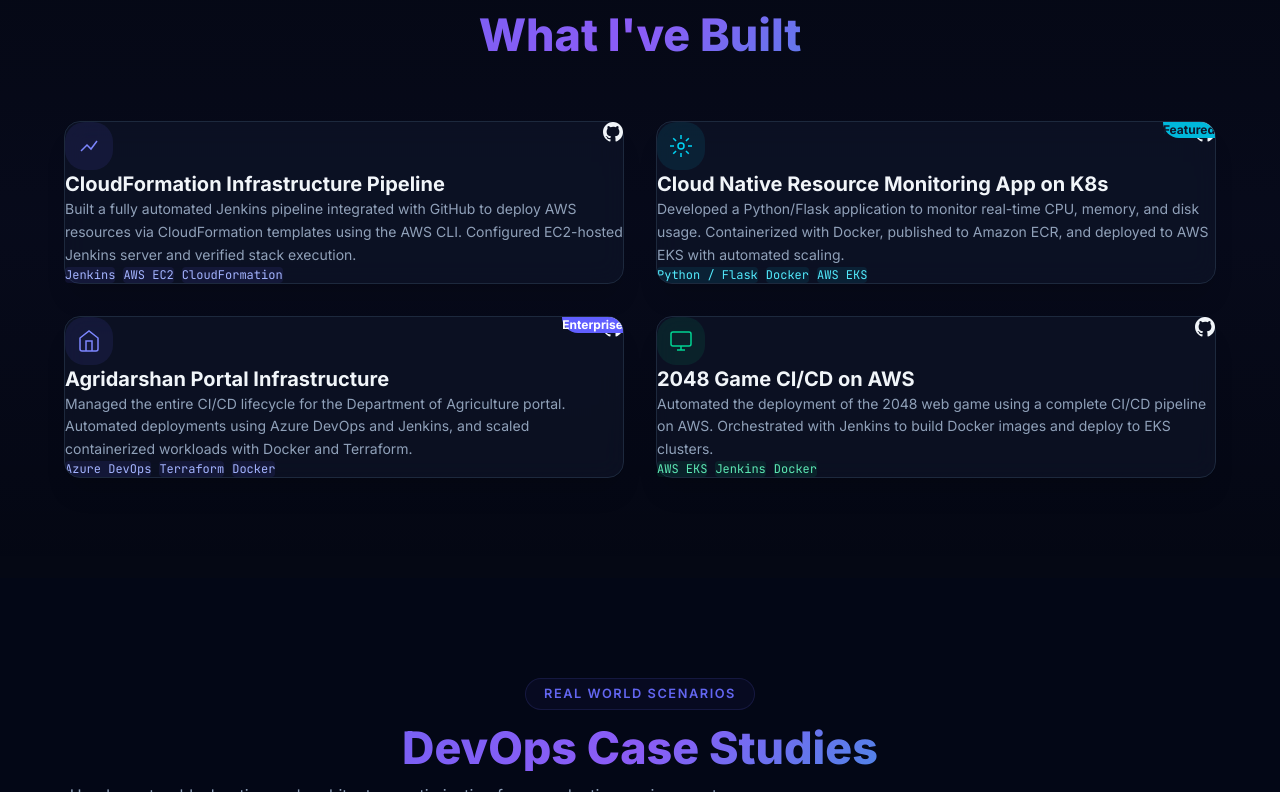
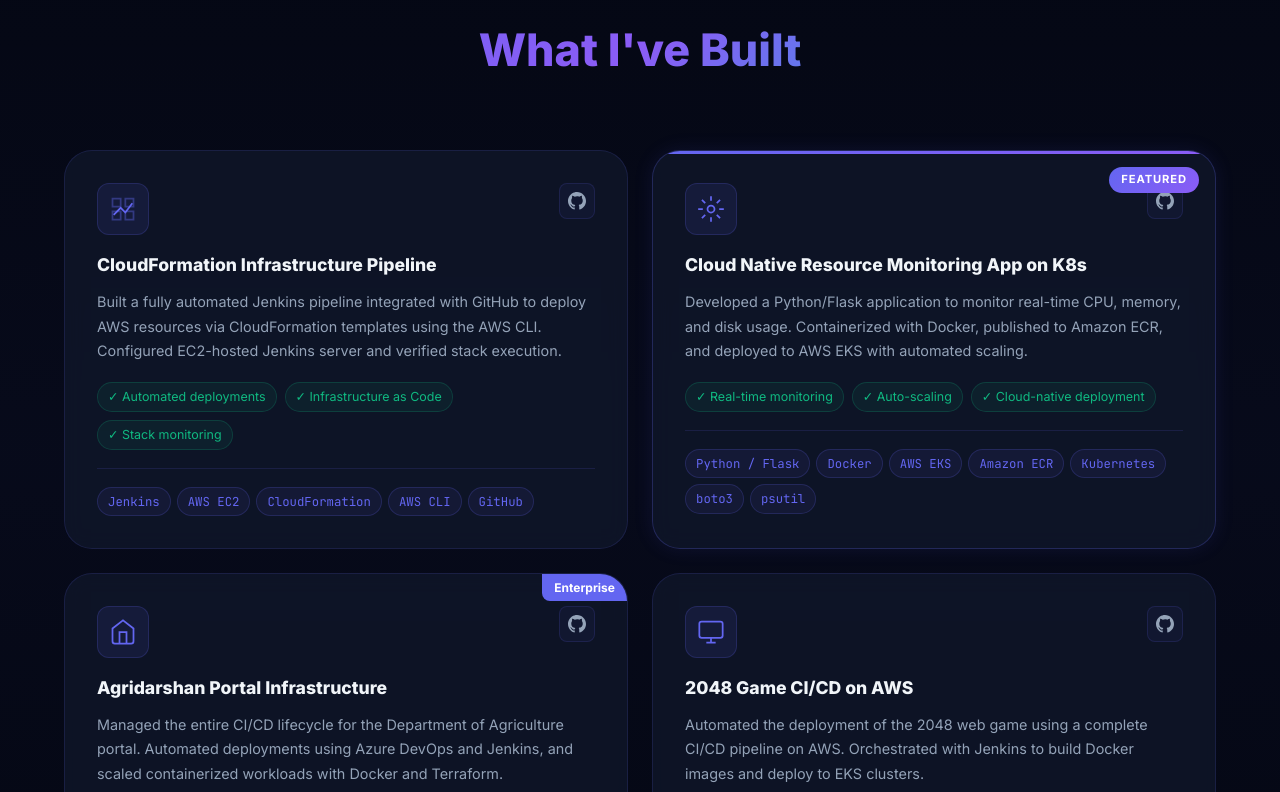
Before and after one commit to mohdumair8896/Portfolio, a Next.js app: page / in a window 1280 px wide. Shown: the part 3528-4320 px from the top of the page. Built offline with nearby package versions, Linux system fonts and the light colour scheme.

Commit message:
Restore legacy layout for Projects section

```diff
--- a/src/components/Projects.tsx
+++ b/src/components/Projects.tsx
@@ -1,95 +1,88 @@
 export default function Projects() {
+  const projects = [
+    {
+      title: "CloudFormation Infrastructure Pipeline",
+      desc: "Built a fully automated Jenkins pipeline integrated with GitHub to deploy AWS resources via CloudFormation templates using the AWS CLI. Configured EC2-hosted Jenkins server and verified stack execution.",
+      highlights: ["✓ Automated deployments", "✓ Infrastructure as Code", "✓ Stack monitoring"],
+      tech: ["Jenkins", "AWS EC2", "CloudFormation", "AWS CLI", "GitHub"],
+      link: "https://github.com/mohdumair8896",
+      icon: <svg width="28" height="28" fill="none" stroke="currentColor" strokeWidth="1.5" viewBox="0 0 24 24"><path d="M4 17l6-6 4 4 6-8"/><path d="M3 3h7v7H3zM14 3h7v7h-7zM14 14h7v7h-7zM3 14h7v7H3z" opacity="0.4"/></svg>,
+      featured: false,
+      enterprise: false
+    },
+    {
+      title: "Cloud Native Resource Monitoring App on K8s",
+      desc: "Developed a Python/Flask application to monitor real-time CPU, memory, and disk usage. Containerized with Docker, published to Amazon ECR, and deployed to AWS EKS with automated scaling.",
+      highlights: ["✓ Real-time monitoring", "✓ Auto-scaling", "✓ Cloud-native deployment"],
+      tech: ["Python / Flask", "Docker", "AWS EKS", "Amazon ECR", "Kubernetes", "boto3", "psutil"],
+      link: "https://github.com/mohdumair8896",
+      icon: <svg width="28" height="28" fill="none" stroke="currentColor" strokeWidth="1.5" viewBox="0 0 24 24"><circle cx="12" cy="12" r="3"/><path d="M12 1v4M12 19v4M4.22 4.22l2.83 2.83M16.95 16.95l2.83 2.83M1 12h4M19 12h4M4.22 19.78l2.83-2.83M16.95 7.05l2.83-2.83"/></svg>,
+      featured: true,
+      enterprise: false
+    },
+    {
+      title: "Agridarshan Portal Infrastructure",
+      desc: "Managed the entire CI/CD lifecycle for the Department of Agriculture portal. Automated deployments using Azure DevOps and Jenkins, and scaled containerized workloads with Docker and Terraform.",
+      highlights: ["✓ Enterprise CI/CD", "✓ Multi-cloud", "✓ Zero-downtime deployments"],
+      tech: ["Azure DevOps", "Terraform", "Docker", "Jenkins", "Ansible"],
+      link: "https://github.com/mohdumair8896/agri-portal",
+      icon: <svg width="28" height="28" fill="none" stroke="currentColor" strokeWidth="1.5" viewBox="0 0 24 24"><path d="M3 9l9-7 9 7v11a2 2 0 0 1-2 2H5a2 2 0 0 1-2-2z"></path><polyline points="9 22 9 12 15 12 15 22"></polyline></svg>,
+      featured: false,
+      enterprise: true
+    },
+    {
+      title: "2048 Game CI/CD on AWS",
+      desc: "Automated the deployment of the 2048 web game using a complete CI/CD pipeline on AWS. Orchestrated with Jenkins to build Docker images and deploy to EKS clusters.",
+      highlights: ["✓ EKS Deployment", "✓ Container Orchestration", "✓ Automated Pipelines"],
+      tech: ["AWS EKS", "Jenkins", "Docker", "GitHub"],
+      link: "https://github.com/mohdumair8896/2048-Game-CICD-AWS",
+      icon: <svg width="28" height="28" fill="none" stroke="currentColor" strokeWidth="1.5" viewBox="0 0 24 24"><rect x="2" y="3" width="20" height="14" rx="2" ry="2"></rect><line x1="8" y1="21" x2="16" y2="21"></line><line x1="12" y1="17" x2="12" y2="21"></line></svg>,
+      featured: false,
+      enterprise: false
+    }
+  ];
+
   return (
-    <section id="projects" className="section projects-section relative z-10 py-20 bg-slate-950/30">
-      <div className="container mx-auto px-6 max-w-6xl">
-        <div className="section-header text-center mb-16">
-          <span className="section-tag inline-block bg-indigo-500/10 border border-indigo-500/20 text-indigo-400 text-sm font-semibold tracking-wider uppercase px-4 py-1.5 rounded-full mb-4">Projects</span>
-          <h2 className="section-title text-3xl md:text-5xl font-extrabold bg-clip-text text-transparent bg-gradient-to-r from-indigo-400 to-cyan-400">What I&apos;ve Built</h2>
+    <section id="projects" className="section projects-section">
+      <div className="container">
+        <div className="section-header">
+          <span className="section-tag">Projects</span>
+          <h2 className="section-title">What I&apos;ve Built</h2>
         </div>
-        <div className="grid grid-cols-1 md:grid-cols-2 gap-8">
+        <div className="projects-grid">
+          {projects.map((project, idx) => (
+            <div key={idx} className={`project-card ${project.featured ? 'featured' : ''} ${project.enterprise ? 'enterprise' : ''}`}>
+              {project.featured && <div className="project-featured-badge">Featured</div>}
+              {project.enterprise && <div className="project-enterprise-badge" style={{position: 'absolute', top: 0, right: 0, background: '#6366f1', color: 'white', fontSize: '0.75rem', fontWeight: 'bold', padding: '4px 12px', borderBottomLeftRadius: '8px'}}>Enterprise</div>}
 
-          <div className="bg-slate-900/60 border border-slate-800 rounded-2xl p-6 backdrop-blur-md hover:border-indigo-500/50 transition-all group shadow-xl">
-            <div className="flex justify-between items-start mb-6">
-              <div className="w-12 h-12 rounded-lg bg-indigo-500/10 text-indigo-400 flex items-center justify-center">
-                <svg width="24" height="24" fill="none" stroke="currentColor" strokeWidth="1.5" viewBox="0 0 24 24"><path d="M4 17l6-6 4 4 6-8"/></svg>
+              <div className="project-header">
+                <div className="project-icon">
+                  {project.icon}
+                </div>
+                <div className="project-links">
+                  <a href={project.link} target="_blank" rel="noopener noreferrer" className="project-link" aria-label="GitHub">
+                    <svg width="18" height="18" fill="currentColor" viewBox="0 0 24 24"><path d="M12 0C5.374 0 0 5.373 0 12c0 5.302 3.438 9.8 8.207 11.387.599.111.793-.261.793-.577v-2.234c-3.338.726-4.033-1.416-4.033-1.416-.546-1.387-1.333-1.756-1.333-1.756-1.089-.745.083-.729.083-.729 1.205.084 1.839 1.237 1.839 1.237 1.07 1.834 2.807 1.304 3.492.997.107-.775.418-1.305.762-1.604-2.665-.305-5.467-1.334-5.467-5.931 0-1.311.469-2.381 1.236-3.221-.124-.303-.535-1.524.117-3.176 0 0 1.008-.322 3.301 1.23A11.509 11.509 0 0112 5.803c1.02.005 2.047.138 3.006.404 2.291-1.552 3.297-1.23 3.297-1.23.653 1.653.242 2.874.118 3.176.77.84 1.235 1.911 1.235 3.221 0 4.609-2.807 5.624-5.479 5.921.43.372.823 1.102.823 2.222v3.293c0 .319.192.694.801.576C20.566 21.797 24 17.3 24 12c0-6.627-5.373-12-12-12z"/></svg>
+                  </a>
+                </div>
               </div>
-              <a href="https://github.com/mohdumair8896" target="_blank" rel="noopener noreferrer" className="text-slate-400 hover:text-white transition-colors">
-                <svg width="20" height="20" fill="currentColor" viewBox="0 0 24 24"><path d="M12 0C5.374 0 0 5.373 0 12c0 5.302 3.438 9.8 8.207 11.387.599.111.793-.261.793-.577v-2.234c-3.338.726-4.033-1.416-4.033-1.416-.546-1.387-1.333-1.756-1.333-1.756-1.089-.745.083-.729.083-.729 1.205.084 1.839 1.237 1.839 1.237 1.07 1.834 2.807 1.304 3.492.997.107-.775.418-1.305.762-1.604-2.665-.305-5.467-1.334-5.467-5.931 0-1.311.469-2.381 1.236-3.221-.124-.303-.535-1.524.117-3.176 0 0 1.008-.322 3.301 1.23A11.509 11.509 0 0112 5.803c1.02.005 2.047.138 3.006.404 2.291-1.552 3.297-1.23 3.297-1.23.653 1.653.242 2.874.118 3.176.77.84 1.235 1.911 1.235 3.221 0 4.609-2.807 5.624-5.479 5.921.43.372.823 1.102.823 2.222v3.293c0 .319.192.694.801.576C20.566 21.797 24 17.3 24 12c0-6.627-5.373-12-12-12z"/></svg>
-              </a>
+              <h3 className="project-title">{project.title}</h3>
+              <p className="project-desc">{project.desc}</p>
+
+              {project.highlights && project.highlights.length > 0 && (
+                <div className="project-highlights">
+                  {project.highlights.map((highlight, hIdx) => (
+                    <span key={hIdx} className="highlight-tag">{highlight}</span>
+                  ))}
+                </div>
+              )}
+
+              <div className="project-tech">
+                {project.tech.map(t => (
+                  <span key={t}>{t}</span>
+                ))}
+              </div>
             </div>
-            <h3 className="text-xl font-bold text-slate-100 mb-3 group-hover:text-indigo-400 transition-colors">CloudFormation Infrastructure Pipeline</h3>
-            <p className="text-slate-400 mb-6 text-sm leading-relaxed">
-              Built a fully automated Jenkins pipeline integrated with GitHub to deploy AWS resources via CloudFormation templates using the AWS CLI. Configured EC2-hosted Jenkins server and verified stack execution.
-            </p>
-            <div className="flex flex-wrap gap-2">
-              <span className="text-xs font-mono text-indigo-300 bg-indigo-500/10 px-2 py-1 rounded">Jenkins</span>
-              <span className="text-xs font-mono text-indigo-300 bg-indigo-500/10 px-2 py-1 rounded">AWS EC2</span>
-              <span className="text-xs font-mono text-indigo-300 bg-indigo-500/10 px-2 py-1 rounded">CloudFormation</span>
-            </div>
-          </div>
-
-          <div className="bg-slate-900/60 border border-slate-800 rounded-2xl p-6 backdrop-blur-md hover:border-cyan-500/50 transition-all group shadow-xl relative overflow-hidden">
-            <div className="absolute top-0 right-0 bg-cyan-500 text-slate-900 text-xs font-bold px-3 py-1 rounded-bl-lg">Featured</div>
-            <div className="flex justify-between items-start mb-6">
-              <div className="w-12 h-12 rounded-lg bg-cyan-500/10 text-cyan-400 flex items-center justify-center">
-                <svg width="24" height="24" fill="none" stroke="currentColor" strokeWidth="1.5" viewBox="0 0 24 24"><circle cx="12" cy="12" r="3"/><path d="M12 1v4M12 19v4M4.22 4.22l2.83 2.83M16.95 16.95l2.83 2.83M1 12h4M19 12h4M4.22 19.78l2.83-2.83M16.95 7.05l2.83-2.83"/></svg>
-              </div>
-              <a href="https://github.com/mohdumair8896" target="_blank" rel="noopener noreferrer" className="text-slate-400 hover:text-white transition-colors mr-16">
-                <svg width="20" height="20" fill="currentColor" viewBox="0 0 24 24"><path d="M12 0C5.374 0 0 5.373 0 12c0 5.302 3.438 9.8 8.207 11.387.599.111.793-.261.793-.577v-2.234c-3.338.726-4.033-1.416-4.033-1.416-.546-1.387-1.333-1.756-1.333-1.756-1.089-.745.083-.729.083-.729 1.205.084 1.839 1.237 1.839 1.237 1.07 1.834 2.807 1.304 3.492.997.107-.775.418-1.305.762-1.604-2.665-.305-5.467-1.334-5.467-5.931 0-1.311.469-2.381 1.236-3.221-.124-.303-.535-1.524.117-3.176 0 0 1.008-.322 3.301 1.23A11.509 11.509 0 0112 5.803c1.02.005 2.047.138 3.006.404 2.291-1.552 3.297-1.23 3.297-1.23.653 1.653.242 2.874.118 3.176.77.84 1.235 1.911 1.235 3.221 0 4.609-2.807 5.624-5.479 5.921.43.372.823 1.102.823 2.222v3.293c0 .319.192.694.801.576C20.566 21.797 24 17.3 24 12c0-6.627-5.373-12-12-12z"/></svg>
-              </a>
-            </div>
-            <h3 className="text-xl font-bold text-slate-100 mb-3 group-hover:text-cyan-400 transition-colors">Cloud Native Resource Monitoring App on K8s</h3>
-            <p className="text-slate-400 mb-6 text-sm leading-relaxed">
-              Developed a Python/Flask application to monitor real-time CPU, memory, and disk usage. Containerized with Docker, published to Amazon ECR, and deployed to AWS EKS with automated scaling.
-            </p>
-            <div className="flex flex-wrap gap-2">
-              <span className="text-xs font-mono text-cyan-300 bg-cyan-500/10 px-2 py-1 rounded">Python / Flask</span>
-              <span className="text-xs font-mono text-cyan-300 bg-cyan-500/10 px-2 py-1 rounded">Docker</span>
-              <span className="text-xs font-mono text-cyan-300 bg-cyan-500/10 px-2 py-1 rounded">AWS EKS</span>
-            </div>
-          </div>
-
-          <div className="bg-slate-900/60 border border-slate-800 rounded-2xl p-6 backdrop-blur-md hover:border-indigo-500/50 transition-all group shadow-xl relative overflow-hidden">
-            <div className="absolute top-0 right-0 bg-indigo-500 text-white text-xs font-bold px-3 py-1 rounded-bl-lg">Enterprise</div>
-            <div className="flex justify-between items-start mb-6">
-              <div className="w-12 h-12 rounded-lg bg-indigo-500/10 text-indigo-400 flex items-center justify-center">
-                <svg width="24" height="24" fill="none" stroke="currentColor" strokeWidth="1.5" viewBox="0 0 24 24"><path d="M3 9l9-7 9 7v11a2 2 0 0 1-2 2H5a2 2 0 0 1-2-2z"></path><polyline points="9 22 9 12 15 12 15 22"></polyline></svg>
-              </div>
-              <a href="https://github.com/mohdumair8896/agri-portal" target="_blank" rel="noopener noreferrer" className="text-slate-400 hover:text-white transition-colors mr-16">
-                <svg width="20" height="20" fill="currentColor" viewBox="0 0 24 24"><path d="M12 0C5.374 0 0 5.373 0 12c0 5.302 3.438 9.8 8.207 11.387.599.111.793-.261.793-.577v-2.234c-3.338.726-4.033-1.416-4.033-1.416-.546-1.387-1.333-1.756-1.333-1.756-1.089-.745.083-.729.083-.729 1.205.084 1.839 1.237 1.839 1.237 1.07 1.834 2.807 1.304 3.492.997.107-.775.418-1.305.762-1.604-2.665-.305-5.467-1.334-5.467-5.931 0-1.311.469-2.381 1.236-3.221-.124-.303-.535-1.524.117-3.176 0 0 1.008-.322 3.301 1.23A11.509 11.509 0 0112 5.803c1.02.005 2.047.138 3.006.404 2.291-1.552 3.297-1.23 3.297-1.23.653 1.653.242 2.874.118 3.176.77.84 1.235 1.911 1.235 3.221 0 4.609-2.807 5.624-5.479 5.921.43.372.823 1.102.823 2.222v3.293c0 .319.192.694.801.576C20.566 21.797 24 17.3 24 12c0-6.627-5.373-12-12-12z"/></svg>
-              </a>
-            </div>
-            <h3 className="text-xl font-bold text-slate-100 mb-3 group-hover:text-indigo-400 transition-colors">Agridarshan Portal Infrastructure</h3>
-            <p className="text-slate-400 mb-6 text-sm leading-relaxed">
-              Managed the entire CI/CD lifecycle for the Department of Agriculture portal. Automated deployments using Azure DevOps and Jenkins, and scaled containerized workloads with Docker and Terraform.
-            </p>
-            <div className="flex flex-wrap gap-2">
-              <span className="text-xs font-mono text-indigo-300 bg-indigo-500/10 px-2 py-1 rounded">Azure DevOps</span>
-              <span className="text-xs font-mono text-indigo-300 bg-indigo-500/10 px-2 py-1 rounded">Terraform</span>
-              <span className="text-xs font-mono text-indigo-300 bg-indigo-500/10 px-2 py-1 rounded">Docker</span>
-            </div>
-          </div>
-
-          <div className="bg-slate-900/60 border border-slate-800 rounded-2xl p-6 backdrop-blur-md hover:border-emerald-500/50 transition-all group shadow-xl">
-            <div className="flex justify-between items-start mb-6">
-              <div className="w-12 h-12 rounded-lg bg-emerald-500/10 text-emerald-400 flex items-center justify-center">
-                <svg width="24" height="24" fill="none" stroke="currentColor" strokeWidth="1.5" viewBox="0 0 24 24"><rect x="2" y="3" width="20" height="14" rx="2" ry="2"></rect><line x1="8" y1="21" x2="16" y2="21"></line><line x1="12" y1="17" x2="12" y2="21"></line></svg>
-              </div>
-              <a href="https://github.com/mohdumair8896/2048-Game-CICD-AWS" target="_blank" rel="noopener noreferrer" className="text-slate-400 hover:text-white transition-colors">
-                <svg width="20" height="20" fill="currentColor" viewBox="0 0 24 24"><path d="M12 0C5.374 0 0 5.373 0 12c0 5.302 3.438 9.8 8.207 11.387.599.111.793-.261.793-.577v-2.234c-3.338.726-4.033-1.416-4.033-1.416-.546-1.387-1.333-1.756-1.333-1.756-1.089-.745.083-.729.083-.729 1.205.084 1.839 1.237 1.839 1.237 1.07 1.834 2.807 1.304 3.492.997.107-.775.418-1.305.762-1.604-2.665-.305-5.467-1.334-5.467-5.931 0-1.311.469-2.381 1.236-3.221-.124-.303-.535-1.524.117-3.176 0 0 1.008-.322 3.301 1.23A11.509 11.509 0 0112 5.803c1.02.005 2.047.138 3.006.404 2.291-1.552 3.297-1.23 3.297-1.23.653 1.653.242 2.874.118 3.176.77.84 1.235 1.911 1.235 3.221 0 4.609-2.807 5.624-5.479 5.921.43.372.823 1.102.823 2.222v3.293c0 .319.192.694.801.576C20.566 21.797 24 17.3 24 12c0-6.627-5.373-12-12-12z"/></svg>
-              </a>
-            </div>
-            <h3 className="text-xl font-bold text-slate-100 mb-3 group-hover:text-emerald-400 transition-colors">2048 Game CI/CD on AWS</h3>
-            <p className="text-slate-400 mb-6 text-sm leading-relaxed">
-              Automated the deployment of the 2048 web game using a complete CI/CD pipeline on AWS. Orchestrated with Jenkins to build Docker images and deploy to EKS clusters.
-            </p>
-            <div className="flex flex-wrap gap-2">
-              <span className="text-xs font-mono text-emerald-300 bg-emerald-500/10 px-2 py-1 rounded">AWS EKS</span>
-              <span className="text-xs font-mono text-emerald-300 bg-emerald-500/10 px-2 py-1 rounded">Jenkins</span>
-              <span className="text-xs font-mono text-emerald-300 bg-emerald-500/10 px-2 py-1 rounded">Docker</span>
-            </div>
-          </div>
-
+          ))}
         </div>
       </div>
     </section>
```
